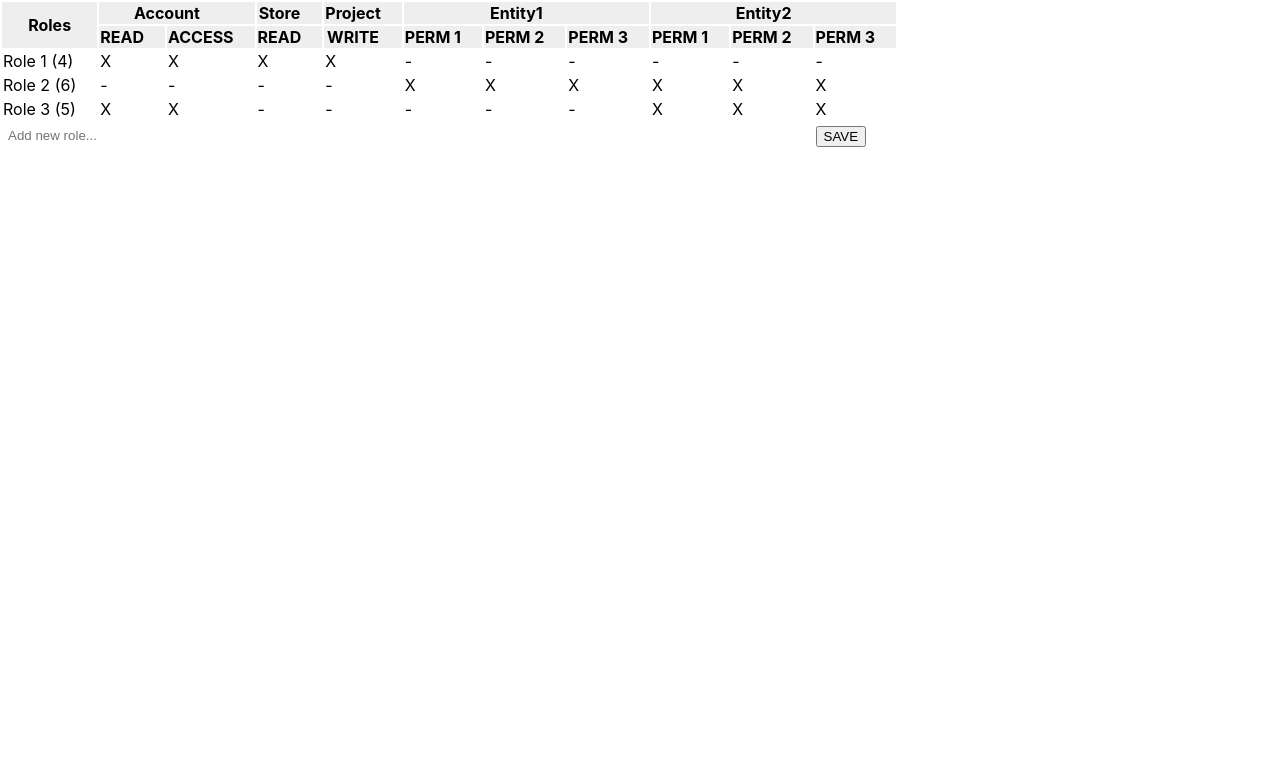
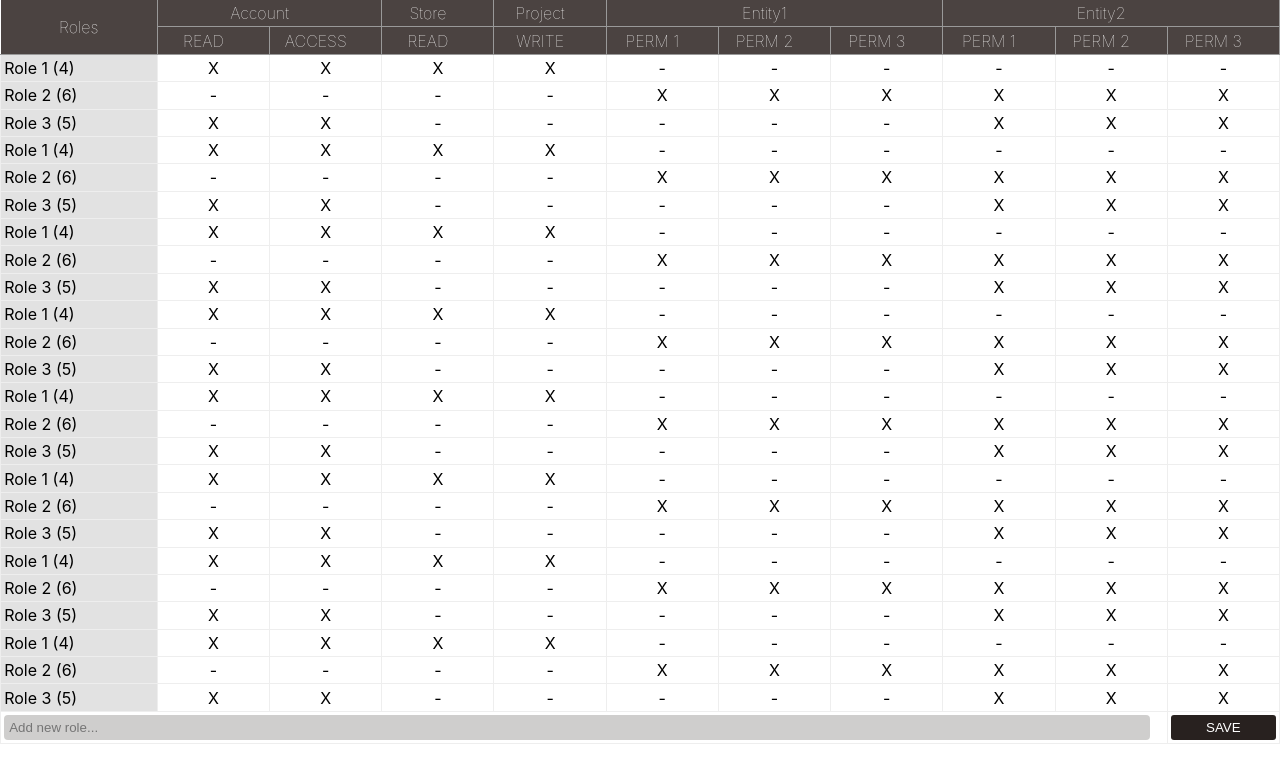
Before and after one commit to aoviedo92/test, a React (Create React App) app: page / in a window 1280 px wide. Shown: the top 782 px of the page. Built offline with nearby package versions, Linux system fonts and the light colour scheme; the HTML template or start-up script is replaced by a standard one.

Commit message:
styled app

```diff
--- a/src/App.css
+++ b/src/App.css
@@ -4,13 +4,50 @@
 .bc1 {
   border: 1px solid red;
 }
+body{
+  margin: 0;
+}
 .table {
-
+  /*border: 1px solid;*/
+  border-collapse: collapse;
+  table-layout: fixed;
+  width: 100%;
+  min-width: 1000px;
+  /*border: 1px solid #dee2e6;*/
 }
 .table thead {
-  background-color: #eee;
+  color: #fff;
+}
+.table td {
+  border: 1px solid #eee;
+  padding: .2rem;
+}
+.table thead th {
+  border-bottom: 1px solid #999;
+  border-right: 1px solid #999;
+  padding: .2rem;
+  font-weight: lighter;
+  background-color: #4b4341;
 }
 
+/*th.fixed-header {*/
+/*  position: -webkit-sticky;*/
+/*  position: sticky;*/
+/*  top: 0px;*/
+/*  z-index: 3;*/
+/*}*/
+/*th.fixed-header-2l {*/
+/*  position: -webkit-sticky;*/
+/*  position: sticky;*/
+/*  top: 28.5px;*/
+/*  z-index: 3;*/
+/*}*/
+.fixed-col {
+  position: -webkit-sticky;
+  position: sticky;
+  left: 0;
+  z-index: 150!important;
+}
 #input-add-role{
   height: 100%;
   width: 98%;
--- a/src/components/Entity.jsx
+++ b/src/components/Entity.jsx
@@ -8,7 +8,7 @@ class EntityHeaderCell extends Checkable{
       {this.props.entity.capitalizedEntity}
       {this.renderCheckbox()}
     </>;
-    return <th key={this.props.entity.entity} colSpan={this.props.entity.cantPerms}>
+    return <th key={this.props.entity.entity} colSpan={this.props.entity.cantPerms} className="fixed-header">
       {this.renderOverableContent(entityTh)}
     </th>;
   }
--- a/src/components/NewRoleInput.jsx
+++ b/src/components/NewRoleInput.jsx
@@ -1,5 +1,5 @@
 import React, {Component} from "react";
-
+import Input from './styled/input'
 export class NewRoleInput extends Component {
   BASIC_PLACEHOLDER = "Add new role...";
 
@@ -13,7 +13,7 @@ export class NewRoleInput extends Component {
 
   render() {
     return <td colSpan={this.props.colspan}>
-        <input type="text"
+        <Input type="text"
                value={this.state.value}
                onChange={(e) => {this.setState({value: e.target.value})}}
                placeholder={this.state.placeholder}
--- a/src/components/PermFromEntity.jsx
+++ b/src/components/PermFromEntity.jsx
@@ -7,7 +7,7 @@ class PermHeader extends Checkable{
       {this.props.perm}
       {this.renderCheckbox()}
     </>;
-    return <th>
+    return <th className="fixed-header-2l">
       {this.renderOverableContent(permTh)}
     </th>
   }
--- a/src/components/Role.jsx
+++ b/src/components/Role.jsx
@@ -9,7 +9,7 @@ class RoleHeader extends Checkable{
       {this.props.role.name} ({this.props.role.amountPerms})
       {this.renderCheckbox()}
     </>;
-    return <td>
+    return <td className="fixed-col" style={{backgroundColor: 'rgb(226,226,226)'}}>
       {this.renderOverableContent(roleTd)}
     </td>
   }
--- a/src/components/RolesManager.jsx
+++ b/src/components/RolesManager.jsx
@@ -5,6 +5,8 @@ import RoleRow from "./Role";
 import {PERMISSIONS, ROLES} from "../mockData";
 import {Entity, Role} from "../models";
 import {NewRoleInput} from "./NewRoleInput";
+import styled from 'styled-components';
+
 
 export class RolesManager extends Component {
   constructor(props) {
@@ -64,10 +66,25 @@ export class RolesManager extends Component {
     return this.state.entities.reduce((carr, entity) => entity.cantPerms + carr, 0)
   }
   render() {
+    const Button = styled.button`
+      :hover {
+        background-color: rgba(40, 33, 31, 0.22);
+        color: #333;
+        transition: all .5s ease-out;
+      }
+      transition: all .2s ease-in;
+      border-radius: 3px;
+      border: none;
+      color: #fff;
+      background-color: #28211f;
+      padding: 5px 1em;
+      width: 100%;
+      cursor: pointer;
+    `;
     return <table className="table">
       <thead>
       <tr>
-        <th rowSpan="2">Roles</th>
+        <th rowSpan="2" style={{width: 150}} className="fixed-header fixed-col">Roles</th>
         <EntityHeader entities={this.state.entities} onToggleFullEntity={(entity, hasPerm)=>this.handleToggleFullEntity(entity, hasPerm)} />
       </tr>
       <tr>
@@ -79,10 +96,10 @@ export class RolesManager extends Component {
                  roles={this.state.roles}
                  onToggleFullRoleRow={(role, hasPerm)=>this.handleToggleFullRoleRow(role, hasPerm)}
                  onUpdRole={(role) => this.handleUpdRole(role)}/>
-        <tr style={{borderTop: "1px solid"}}>
+        <tr>
           <NewRoleInput colspan={this.amountEntityPerms} onAddNewRol={(newRoleName) => this.handleAddNewRol(newRoleName)}/>
           <td>
-            <button onClick={() => this.save()}>SAVE</button>
+            <Button onClick={() => this.save()}>SAVE</Button>
           </td>
         </tr>
       </tbody>
--- a/src/components/ToggleablePerm.jsx
+++ b/src/components/ToggleablePerm.jsx
@@ -1,4 +1,5 @@
 import React, {Component} from "react";
+import styled from 'styled-components';
 
 export class ToggleablePerm extends Component {
   constructor(props) {
@@ -7,6 +8,10 @@ export class ToggleablePerm extends Component {
   }
 
   render() {
-    return <td onClick={()=>this.props.onTogglePerm()}>{this.props.hasPerm ? 'X':'-'}</td>
+    const Td = styled.td`
+      text-align: center;
+      cursor: pointer;
+    `;
+    return <Td onClick={()=>this.props.onTogglePerm()}>{this.props.hasPerm ? 'X':'-'}</Td>
   }
 }
--- /dev/null
+++ b/src/components/styled/input.js
@@ -0,0 +1,11 @@
+import styled from 'styled-components';
+
+export default styled.input`
+    :focus{
+      outline: 0;
+    }
+    border-radius: 4px;
+    border: 1px solid #eee;
+    background-color: rgba(40, 33, 31, 0.22);
+    padding: 10px;
+`;
--- a/src/mockData.js
+++ b/src/mockData.js
@@ -13,7 +13,112 @@ export const ROLES = [
     id: "LI6rMPmykXbfd",
     name: "Role 3",
     permissions: ['ACCOUNT:READ_ACCESS', 'ENTITY2:PERM 1_PERM 2_PERM 3']
-  }
+  },
+  {
+    id: "ogdb33RJ0el2A",
+    name: "Role 1",
+    permissions: ['ACCOUNT:READ_ACCESS', 'STORE:READ', 'PROJECT:WRITE']
+  },
+  {
+    id: "Z1z1vNCvRy7hF",
+    name: "Role 2",
+    permissions: ['ENTITY1:PERM 1_PERM 2_PERM 3', 'ENTITY2:PERM 1_PERM 2_PERM 3']
+  },
+  {
+    id: "LI6rMPmykXbfd",
+    name: "Role 3",
+    permissions: ['ACCOUNT:READ_ACCESS', 'ENTITY2:PERM 1_PERM 2_PERM 3']
+  },
+  {
+    id: "ogdb33RJ0el2A",
+    name: "Role 1",
+    permissions: ['ACCOUNT:READ_ACCESS', 'STORE:READ', 'PROJECT:WRITE']
+  },
+  {
+    id: "Z1z1vNCvRy7hF",
+    name: "Role 2",
+    permissions: ['ENTITY1:PERM 1_PERM 2_PERM 3', 'ENTITY2:PERM 1_PERM 2_PERM 3']
+  },
+  {
+    id: "LI6rMPmykXbfd",
+    name: "Role 3",
+    permissions: ['ACCOUNT:READ_ACCESS', 'ENTITY2:PERM 1_PERM 2_PERM 3']
+  },
+  {
+    id: "ogdb33RJ0el2A",
+    name: "Role 1",
+    permissions: ['ACCOUNT:READ_ACCESS', 'STORE:READ', 'PROJECT:WRITE']
+  },
+  {
+    id: "Z1z1vNCvRy7hF",
+    name: "Role 2",
+    permissions: ['ENTITY1:PERM 1_PERM 2_PERM 3', 'ENTITY2:PERM 1_PERM 2_PERM 3']
+  },
+  {
+    id: "LI6rMPmykXbfd",
+    name: "Role 3",
+    permissions: ['ACCOUNT:READ_ACCESS', 'ENTITY2:PERM 1_PERM 2_PERM 3']
+  },
+  {
+    id: "ogdb33RJ0el2A",
+    name: "Role 1",
+    permissions: ['ACCOUNT:READ_ACCESS', 'STORE:READ', 'PROJECT:WRITE']
+  },
+  {
+    id: "Z1z1vNCvRy7hF",
+    name: "Role 2",
+    permissions: ['ENTITY1:PERM 1_PERM 2_PERM 3', 'ENTITY2:PERM 1_PERM 2_PERM 3']
+  },
+  {
+    id: "LI6rMPmykXbfd",
+    name: "Role 3",
+    permissions: ['ACCOUNT:READ_ACCESS', 'ENTITY2:PERM 1_PERM 2_PERM 3']
+  },
+  {
+    id: "ogdb33RJ0el2A",
+    name: "Role 1",
+    permissions: ['ACCOUNT:READ_ACCESS', 'STORE:READ', 'PROJECT:WRITE']
+  },
+  {
+    id: "Z1z1vNCvRy7hF",
+    name: "Role 2",
+    permissions: ['ENTITY1:PERM 1_PERM 2_PERM 3', 'ENTITY2:PERM 1_PERM 2_PERM 3']
+  },
+  {
+    id: "LI6rMPmykXbfd",
+    name: "Role 3",
+    permissions: ['ACCOUNT:READ_ACCESS', 'ENTITY2:PERM 1_PERM 2_PERM 3']
+  },
+  {
+    id: "ogdb33RJ0el2A",
+    name: "Role 1",
+    permissions: ['ACCOUNT:READ_ACCESS', 'STORE:READ', 'PROJECT:WRITE']
+  },
+  {
+    id: "Z1z1vNCvRy7hF",
+    name: "Role 2",
+    permissions: ['ENTITY1:PERM 1_PERM 2_PERM 3', 'ENTITY2:PERM 1_PERM 2_PERM 3']
+  },
+  {
+    id: "LI6rMPmykXbfd",
+    name: "Role 3",
+    permissions: ['ACCOUNT:READ_ACCESS', 'ENTITY2:PERM 1_PERM 2_PERM 3']
+  },
+  {
+    id: "ogdb33RJ0el2A",
+    name: "Role 1",
+    permissions: ['ACCOUNT:READ_ACCESS', 'STORE:READ', 'PROJECT:WRITE']
+  },
+  {
+    id: "Z1z1vNCvRy7hF",
+    name: "Role 2",
+    permissions: ['ENTITY1:PERM 1_PERM 2_PERM 3', 'ENTITY2:PERM 1_PERM 2_PERM 3']
+  },
+  {
+    id: "LI6rMPmykXbfd",
+    name: "Role 3",
+    permissions: ['ACCOUNT:READ_ACCESS', 'ENTITY2:PERM 1_PERM 2_PERM 3']
+  },
 ];
 
 export const PERMISSIONS = [
```
